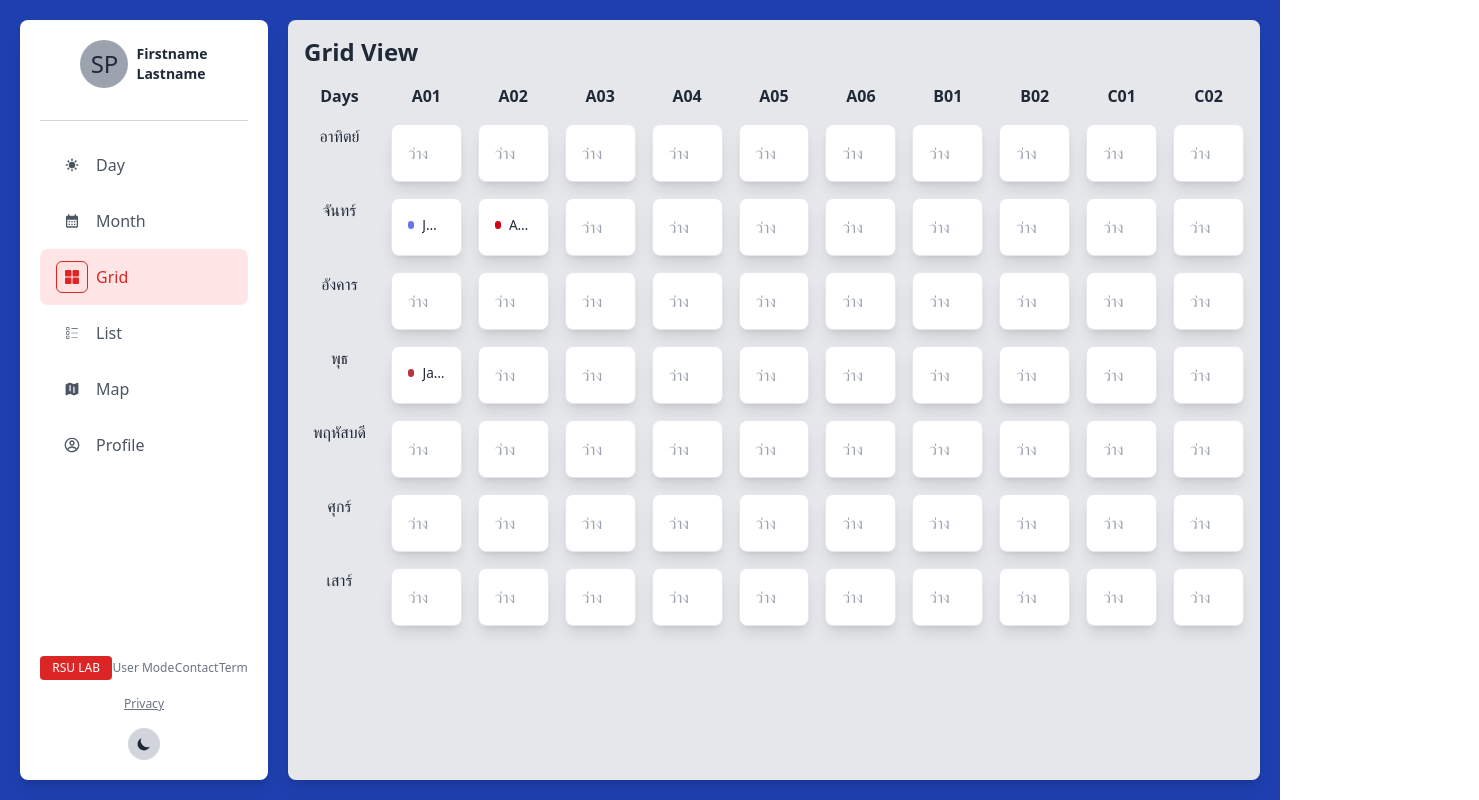
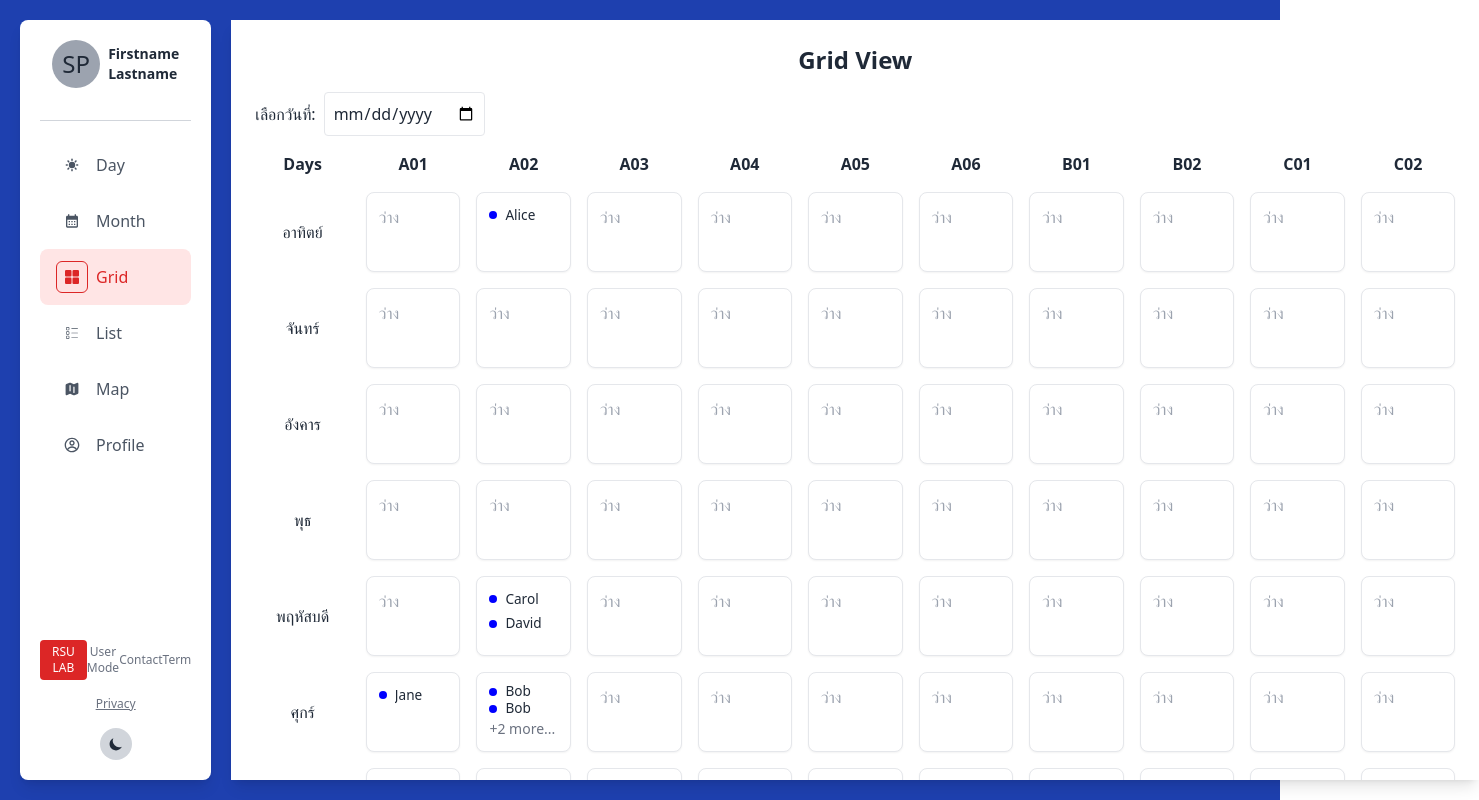
Before and after one commit to SiripongPadkhuntod/FontEnd-Booking, a React (Vite) app: page /home in a window 1280 px wide. Both pictures are taken after a click on the button "Grid". Shown: the whole page, 1479 px wide, since content can reach past the window. Built offline with nearby package versions, Linux system fonts and the light colour scheme.

Commit message:
GridUpV2

```diff
--- a/package.json
+++ b/package.json
@@ -21,6 +21,7 @@
     "@react-oauth/google": "^0.12.1",
     "@tailwindcss/line-clamp": "^0.4.4",
     "jsonwebtoken": "^9.0.2",
+    "lucide-react": "^0.460.0",
     "react": "^18.3.1",
     "react-datepicker": "^7.5.0",
     "react-dom": "^18.3.1",
--- a/src/Component/Grid.jsx
+++ b/src/Component/Grid.jsx
@@ -1,31 +1,83 @@
-import React from "react";
+import React, { useState } from "react";
 
-// ฟังก์ชันสุ่มสี
-const getRandomColor = () => {
-  const letters = "0123456789ABCDEF";
-  let color = "#";
-  for (let i = 0; i < 6; i++) {
-    color += letters[Math.floor(Math.random() * 16)];
-  }
-  return color;
+const CoGrid = () => {
+  const desks = ["A01", "A02", "A03", "A04", "A05", "A06", "B01", "B02", "C01", "C02"];
+
+  // ข้อมูลตัวอย่าง
+  const bookings = [
+    { desk: "A01", name: "John Doe", time: "10:00 AM", note: "Team meeting", date: new Date("2024-11-16") },
+    { desk: "A01", name: "Jane Smith", time: "1:00 PM", note: "Project review", date: new Date("2024-11-15") },
+    { desk: "A02", name: "Alice Brown", time: "3:00 PM", note: "Client call", date: new Date("2024-12-15") },
+    { desk: "A02", name: "Bob Wilson", time: "2:00 PM", note: "Daily standup", date: new Date("2024-11-15") },
+    { desk: "A02", name: "Bob Wilson", time: "2:00 PM", note: "Daily standup", date: new Date("2024-11-15") },
+    { desk: "A02", name: "Bob Wilson", time: "2:00 PM", note: "Daily standup", date: new Date("2024-11-15") },
+    { desk: "A02", name: "Bob Wilson", time: "2:00 PM", note: "Daily standup", date: new Date("2024-11-15") },
+    { desk: "A02", name: "Carol White", time: "4:00 PM", note: "Planning", date: new Date("2024-11-14") },
+    { desk: "A02", name: "David Black", time: "5:00 PM", note: "Review", date: new Date("2024-11-14") },
+  ];
+
+  const [selectedDate, setSelectedDate] = useState("");
+
+  // ฟังก์ชันเพื่อแปลงวันที่เป็นรูปแบบที่ต้องการ
+  const formatDate = (date) => {
+    return date.toISOString().split('T')[0];  // แปลงเป็น 'YYYY-MM-DD'
   };
 
-const CoGrid = () => {
+  // ฟังก์ชันแปลงวันที่เป็นวันในสัปดาห์
+  const getDayInThai = (date) => {
     const days = ["อาทิตย์", "จันทร์", "อังคาร", "พุธ", "พฤหัสบดี", "ศุกร์", "เสาร์"];
-  const desks = ["A01", "A02", "A03", "A04", "A05", "A06", "B01", "B02", "C01", "C02"];
+    return days[date.getDay()];
+  };
 
-  // ตัวอย่างข้อมูลการจอง
-  const bookings = [
-    { desk: "A01", name: "John Doe", time: "10:00 AM", note: "Team meeting", day: "จันทร์" },
-    { desk: "A01", name: "Jane Smith", time: "1:00 PM", note: "Project review", day: "พุธ" },
-    { desk: "A02", name: "Alice Brown", time: "3:00 PM", note: "Client call", day: "จันทร์" },
-  ];
+  // กรองข้อมูลที่ตรงกับวันที่ที่เลือก
+  const filteredBookings = bookings.filter((booking) => {
+    return selectedDate ? formatDate(booking.date) === selectedDate : true;
+  });
+
+  // ฟังก์ชันแสดงรายชื่อและ +more ถ้ามีการจองเกิน 2 คน
+  const renderBookingNames = (bookings) => {
+    if (bookings.length <= 2) {
+      return bookings.map((booking, index) => (
+        <div key={index} className="flex items-center truncate" style={{ fontSize: "0.85rem" }}>
+          <span className="w-2 h-2 rounded-full mr-2 flex-shrink-0" style={{ backgroundColor: "#00f" }}></span>
+          <span className="truncate">{booking.name.split(" ")[0]}</span>
+        </div>
+      ));
+    } else {
+      return (
+        <>
+          {bookings.slice(0, 2).map((booking, index) => (
+            <div key={index} className="flex items-center truncate" style={{ fontSize: "0.85rem" }}>
+              <span className="w-2 h-2 rounded-full mr-2 flex-shrink-0" style={{ backgroundColor: "#00f" }}></span>
+              <span className="truncate">{booking.name.split(" ")[0]}</span>
+            </div>
+          ))}
+          <div className="text-sm text-gray-500 mt-1">
+            +{bookings.length - 2} more...
+          </div>
+        </>
+      );
+    }
+  };
 
   return (
-    <div className="p-4">
-      <h2 className="text-2xl font-bold mb-4">Grid View</h2>
+    <div className="w-full h-full overflow-x-auto bg-white p-6">
+      <h2 className="text-2xl font-bold mb-4 text-center">Grid View</h2>
+
+      {/* Dropdown สำหรับเลือกวันที่ */}
+      <div className="mb-4">
+        <label className="mr-2">เลือกวันที่:</label>
+        <input
+          type="date"
+          value={selectedDate}
+          onChange={(e) => setSelectedDate(e.target.value)}
+          className="p-2 border rounded"
+        />
+      </div>
+
+      {/* Grid แสดงข้อมูล */}
+      <div className="min-w-[1200px]">
         <div className="grid grid-cols-11 gap-4">
-        {/* Header สำหรับ Days */}
           <div className="font-semibold text-center">Days</div>
           {desks.map((desk, deskIndex) => (
             <div key={deskIndex} className="font-semibold text-center">
@@ -33,61 +85,37 @@ const CoGrid = () => {
             </div>
           ))}
 
-        {/* แสดงข้อมูลสำหรับแต่ละวันและ Desk */}
-        {days.map((day, dayIndex) => (
+          {["อาทิตย์", "จันทร์", "อังคาร", "พุธ", "พฤหัสบดี", "ศุกร์", "เสาร์"].map((day, dayIndex) => (
             <React.Fragment key={dayIndex}>
-            {/* ชื่อวัน */}
-            <div className="font-medium text-center">{day}</div>
+              <div className="font-medium text-center place-content-center">{day}</div>
               {desks.map((desk, deskIndex) => {
-              // กรองการจองเฉพาะที่ตรงกับวันและ desk นี้
-              const bookingsForDeskAndDay = bookings.filter(
-                (booking) => booking.desk === desk && booking.day === day
+                // กรองข้อมูลตามวันที่และ desk
+                const bookingsForDeskAndDate = filteredBookings.filter(
+                  (booking) => booking.desk === desk && getDayInThai(booking.date) === day
                 );
 
                 return (
                   <div
                     key={`${dayIndex}-${deskIndex}`}
-                  className="bg-white w-35 h-30 p-4 rounded-lg shadow-lg border relative group"
+                    className="bg-white w-full h-20 p-3 rounded-lg shadow-sm border relative group"
                   >
-                  {/* ชื่อผู้จอง */}
-                  <div className="flex flex-col space-y-1">
-                    {bookingsForDeskAndDay.length > 0 ? (
-                      bookingsForDeskAndDay.map((booking, index) => (
-                        <div
-                          key={index}
-                          className="flex items-center truncate"
-                          style={{ fontSize: "0.85rem" }}
-                        >
-                          {/* จุดสี */}
-                          <span
-                            className="w-2 h-2 rounded-full mr-2"
-                            style={{ backgroundColor: getRandomColor() }}
-                          ></span>
-                          {/* ชื่อ */}
-                          <span className="truncate">{booking.name.split(" ")[0]}</span>
-                        </div>
-                      ))
+                    <div className="flex flex-col space-y-1 h-full">
+                      {bookingsForDeskAndDate.length > 0 ? (
+                        renderBookingNames(bookingsForDeskAndDate)
                       ) : (
                         <div className="text-gray-400">ว่าง</div>
                       )}
                     </div>
-
-                  {/* รายละเอียดเมื่อเอาเมาส์ไปวาง */}
-                  {bookingsForDeskAndDay.length > 0 && (
+                    {bookingsForDeskAndDate.length > 0 && (
                       <div
-                      className="absolute bg-gray-800 text-white text-left p-4 rounded shadow-lg opacity-0 group-hover:opacity-100 transition-opacity"
-                      style={{
-                        minWidth: "200px",
-                        top: "100%",
-                        left: "0",
-                        zIndex: 50,
-                      }}
+                        className="absolute hidden group-hover:block bg-white border shadow-lg rounded-lg p-3 z-50 left-0 w-48"
+                        style={{ top: "calc(100% + 5px)" }}
                       >
-                      {bookingsForDeskAndDay.map((booking, index) => (
-                        <div key={index} className="mb-2">
-                          <div className="font-semibold">{booking.name}</div>
-                          <div>{booking.time}</div>
-                          <div className="text-sm">{booking.note}</div>
+                        {bookingsForDeskAndDate.map((booking, index) => (
+                          <div key={index} className="mb-2 text-gray-800">
+                            <div className="font-semibold truncate">{booking.name}</div>
+                            <div className="text-sm">{booking.time}</div>
+                            <div className="text-sm truncate">{booking.note}</div>
                           </div>
                         ))}
                       </div>
@@ -99,6 +127,7 @@ const CoGrid = () => {
           ))}
         </div>
       </div>
+    </div>
   );
 };
 
```
Also changed, not shown: 1 other file (tests, documents, lock files or other folders). Lines whose indentation alone changed are shown as unchanged.
